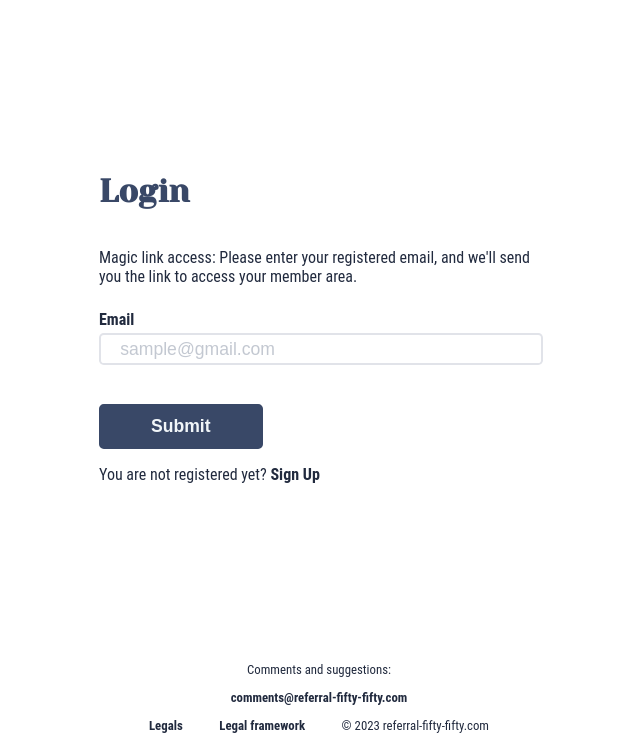
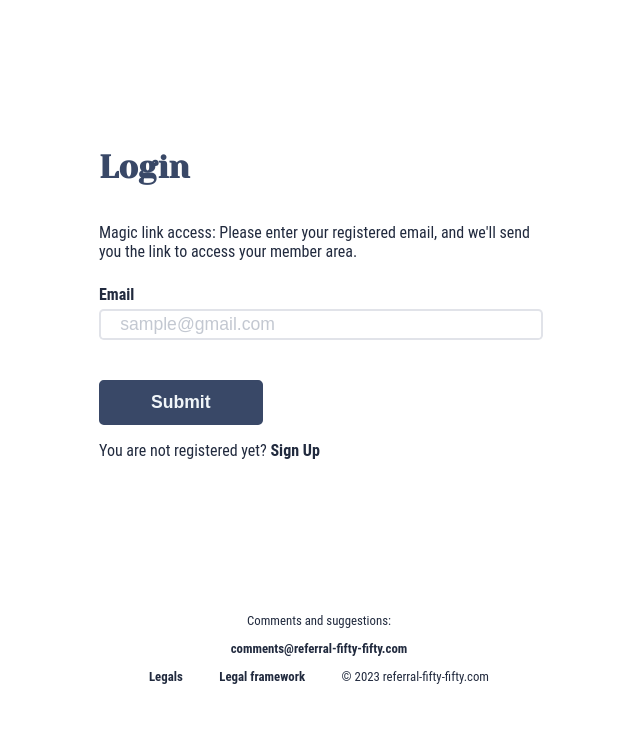
Before and after one commit to darideveloper/referral-fifty-fifty, a Django app: page /login/ in a window 1280 px wide. Shown: the part 100-845 px from the top of the page, without its empty margins (321-961 px from the left). After the commit the page ends 784 px from the top, so only its background shows below. Run offline with Django 4.2, Linux system fonts and the light colour scheme; some libraries are stand-ins or nearby versions; some web fonts are replaced.

Commit message:
style (login): calc min height

```diff
--- a/apps/users/static/users/css/_login.sass
+++ b/apps/users/static/users/css/_login.sass
@@ -4,7 +4,7 @@ main.login
     .content
         width: 440px
         margin: 0 auto
-        min-height: 69vh
+        min-height: calc(100vh - 297px)
         display: flex
         flex-direction: column
         justify-content: center
--- a/apps/users/static/users/css/style.css
+++ b/apps/users/static/users/css/style.css
@@ -337,7 +337,7 @@ main.login {
 main.login .content {
   width: 440px;
   margin: 0 auto;
-  min-height: 69vh;
+  min-height: calc(100vh - 297px);
   display: flex;
   flex-direction: column;
   justify-content: center;
```
